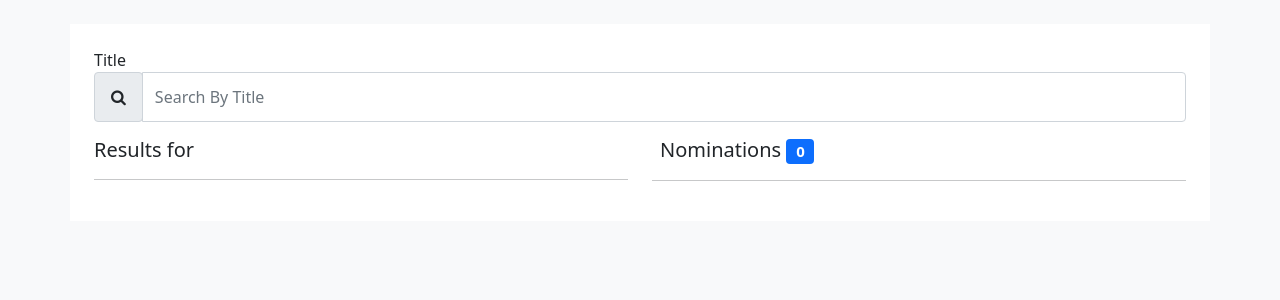
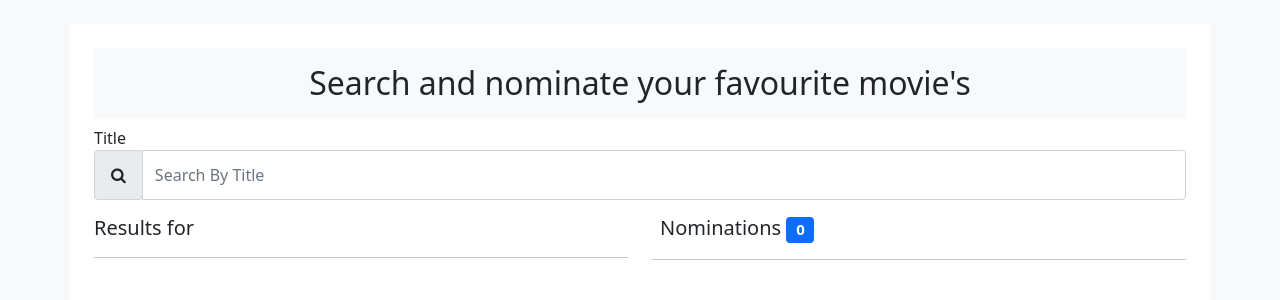
Before and after one commit to balwantjassal/contactout-frontend, a React (Create React App) app: page / in a window 1280 px wide. Shown: the top 300 px of the page. Built offline with nearby package versions, Linux system fonts and the light colour scheme.

Commit message:
Changes in main search panel

```diff
--- a/src/App.js
+++ b/src/App.js
@@ -1,13 +1,13 @@
 import "bootstrap/dist/css/bootstrap.min.css";
 import "bootstrap/dist/js/bootstrap.bundle.min";
-import SearchBox from "./components/SearchBox";
+import SearchPanel from "./components/SearchPanel";
 
 function App() {
   return (
     <>
       <div className="container-fluid p-4 bg-light">
         <div className="container bg-white p-4">
-          <SearchBox />
+          <SearchPanel />
         </div>
       </div>
     </>
--- a/src/components/SearchBox.js
+++ b/src/components/SearchPanel.js
@@ -4,8 +4,11 @@ import InputSearchBox from "./InputSearchBox";
 import SearchResults from "./SearchResults";
 import Favourites from "./Favourites";
 import Message from "./Message";
+/* *************Project Description Starts***************/
+/**/
+/* *************Project Description Ends ***************/
 
-function SearchBox() {
+function SearchPanel() {
   const [input, setInput] = useState(""); // This is string to be searched
   const [data, setData] = useState([]);
   const [favourites, setFavourites] = useState([]);
@@ -63,6 +66,7 @@ function SearchBox() {
   };
   return (
     <>
+    <header className="h2 p-3 text-center bg-light">Search and nominate your favourite movie's</header>
       <InputSearchBox
         input={input}
         handleChange={handleInputChange}
@@ -90,4 +94,4 @@ function SearchBox() {
   );
 }
 
-export default SearchBox;
+export default SearchPanel;
```
